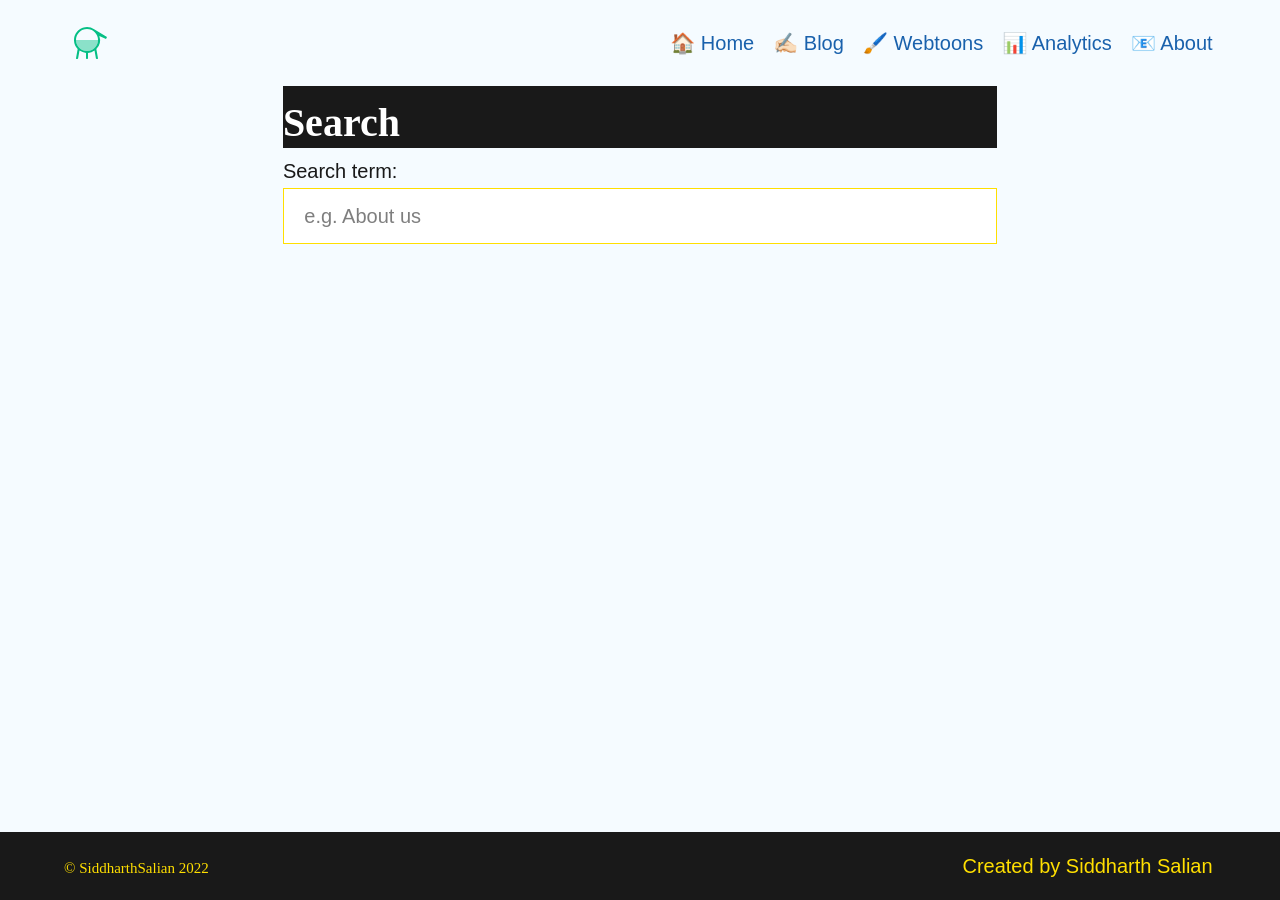
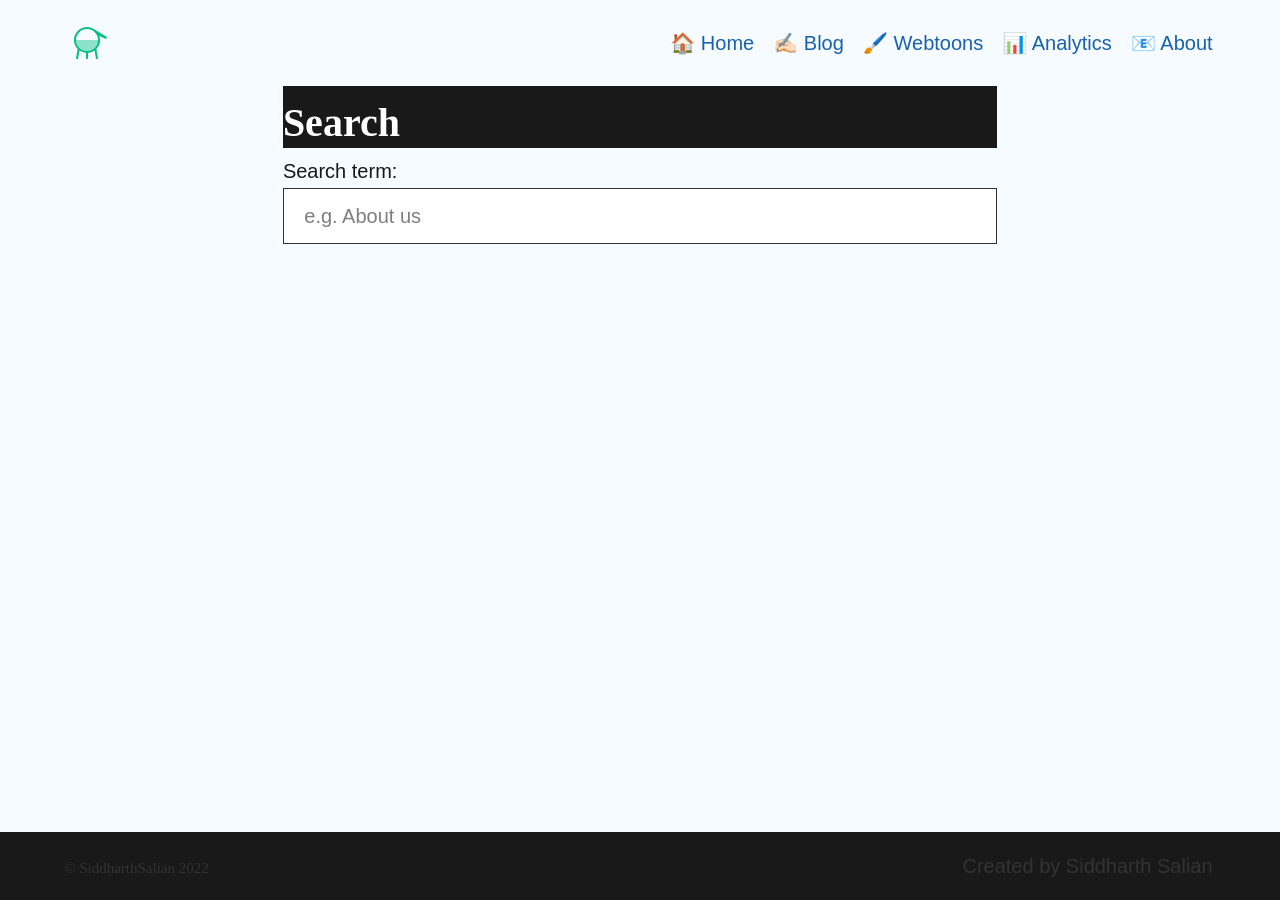
Before and after one commit to SiddharthSalian/saliansiddharth, a Jekyll site: the page built from search.md, in a window 1280 px wide. Built offline with Jekyll 4.4.1, drawn with Linux system fonts in a browser that asks for light colours.

Commit message:
Update _settings.scss

```diff
--- a/_sass/_settings.scss
+++ b/_sass/_settings.scss
@@ -12,7 +12,7 @@ $bodyColour: #191919 !default;
 $linkColour: #1961ac !default;
 $hoverColour: #000e1f !default;
 $focusColour: #fa407a !default;
-$captionColour: #ffdf00 !default;
+$captionColour: #333333 !default;
 $white: #ffffff !default;
 
 // Typography
```
